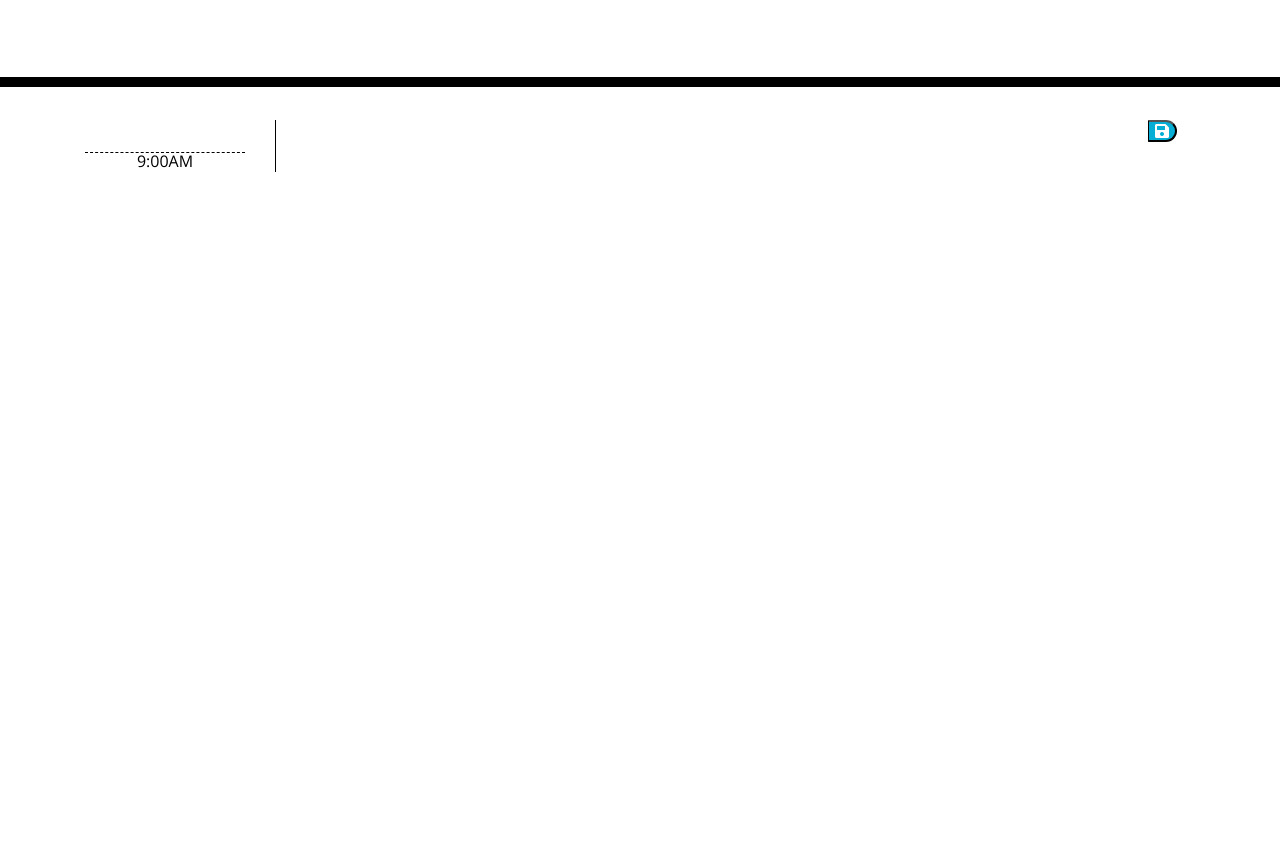
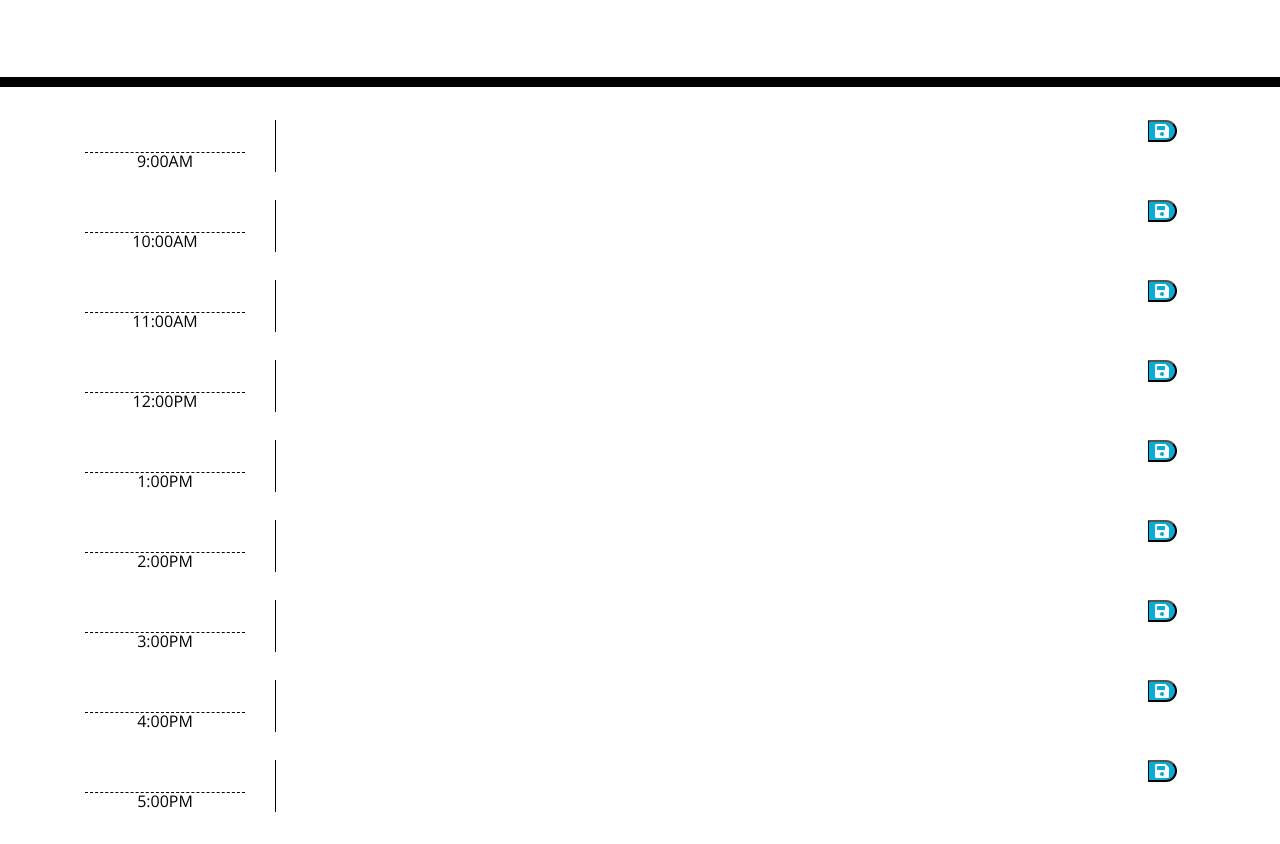
Before and after one commit to Bwogi/work-day-scheduler, a plain HTML site: page index.html in a window 1280 px wide. Shown: the part 181-1025 px from the top of the page. Before the commit the page ends 800 px from the top, so only its background shows below. Drawn offline with nearby package versions, Linux system fonts and the light colour scheme.

Commit message:
hours added

```diff
--- a/index.html
+++ b/index.html
@@ -20,9 +20,65 @@
     </header>
     <div class="container">
         <!-- Timeblocks go here -->
-        <div class="row time-block">
+        <div class="row time-block 9-am">
             <div class="col-2">
                 <div class="hour">9:00AM</div>
+            </div>
+            <div class="col-9"><textarea name="" id="" cols="30" class="description col-12"></textarea></div>
+            <div class="col-1"><button class="saveBtn"><i class="fas fa-save"></i></button></div>
+        </div>
+        <div class="row time-block 10-am">
+            <div class="col-2">
+                <div class="hour">10:00AM</div>
+            </div>
+            <div class="col-9"><textarea name="" id="" cols="30" class="description col-12"></textarea></div>
+            <div class="col-1"><button class="saveBtn"><i class="fas fa-save"></i></button></div>
+        </div>
+        <div class="row time-block 11-am">
+            <div class="col-2">
+                <div class="hour">11:00AM</div>
+            </div>
+            <div class="col-9"><textarea name="" id="" cols="30" class="description col-12"></textarea></div>
+            <div class="col-1"><button class="saveBtn"><i class="fas fa-save"></i></button></div>
+        </div>
+        <div class="row time-block 12-pm">
+            <div class="col-2">
+                <div class="hour">12:00PM</div>
+            </div>
+            <div class="col-9"><textarea name="" id="" cols="30" class="description col-12"></textarea></div>
+            <div class="col-1"><button class="saveBtn"><i class="fas fa-save"></i></button></div>
+        </div>
+        <div class="row time-block 1-pm">
+            <div class="col-2">
+                <div class="hour">1:00PM</div>
+            </div>
+            <div class="col-9"><textarea name="" id="" cols="30" class="description col-12"></textarea></div>
+            <div class="col-1"><button class="saveBtn"><i class="fas fa-save"></i></button></div>
+        </div>
+        <div class="row time-block 2-pm">
+            <div class="col-2">
+                <div class="hour">2:00PM</div>
+            </div>
+            <div class="col-9"><textarea name="" id="" cols="30" class="description col-12"></textarea></div>
+            <div class="col-1"><button class="saveBtn"><i class="fas fa-save"></i></button></div>
+        </div>
+        <div class="row time-block 3-pm">
+            <div class="col-2">
+                <div class="hour">3:00PM</div>
+            </div>
+            <div class="col-9"><textarea name="" id="" cols="30" class="description col-12"></textarea></div>
+            <div class="col-1"><button class="saveBtn"><i class="fas fa-save"></i></button></div>
+        </div>
+        <div class="row time-block 4-pm">
+            <div class="col-2">
+                <div class="hour">4:00PM</div>
+            </div>
+            <div class="col-9"><textarea name="" id="" cols="30" class="description col-12"></textarea></div>
+            <div class="col-1"><button class="saveBtn"><i class="fas fa-save"></i></button></div>
+        </div>
+        <div class="row time-block 5-pm">
+            <div class="col-2">
+                <div class="hour">5:00PM</div>
             </div>
             <div class="col-9"><textarea name="" id="" cols="30" class="description col-12"></textarea></div>
             <div class="col-1"><button class="saveBtn"><i class="fas fa-save"></i></button></div>
```
